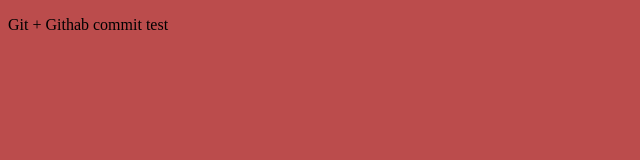
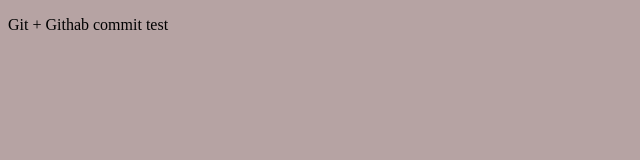
Before and after one commit to AlexDubin/test2, a plain HTML site: page index.html in a window 1280 px wide. Shown: the whole page, without its empty margins (0-640 px from the left). Drawn offline with Linux system fonts and the light colour scheme.

Commit message:
first commit

```diff
--- a/css/main.css
+++ b/css/main.css
@@ -1,3 +1,3 @@
 body {
-    background-color: rgb(187, 76, 76);
+    background-color: rgb(182, 163, 163);
 }
--- a/index.html
+++ b/index.html
@@ -5,7 +5,7 @@
     <meta http-equiv="X-UA-Compatible" content="IE=edge">
     <meta name="viewport" content="width=device-width, initial-scale=1.0">
     <link rel="stylesheet" href="css/main.css">
-    <title>Проверка связи Гитхаб</title>
+    <title>Проверка связи Гитхаб ssh</title>
 </head>
 <body>
     <p>Git + Githab commit test</p>
```
Also changed, not shown: 1 other file.
